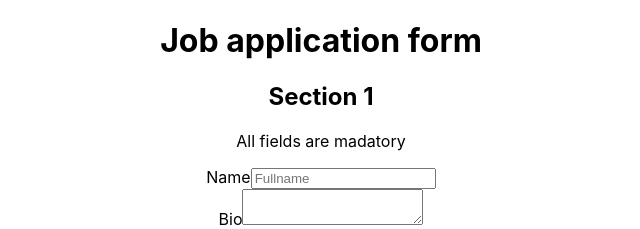
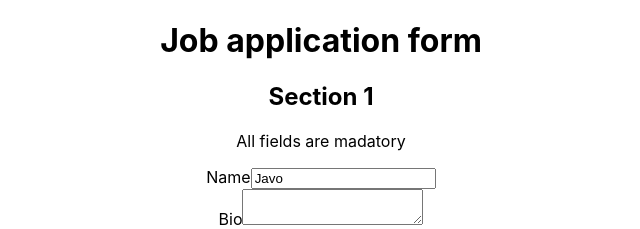
Before and after one commit to javiermarcon/react_testing, a React (Create React App) app: page / in a window 1280 px wide. Shown: the top 229 px of the page, without its empty margins (319-959 px from the left). Built offline with nearby package versions, Linux system fonts and the light colour scheme.

Commit message:
getByDisplayValue

```diff
--- a/src/components/application/application.tsx
+++ b/src/components/application/application.tsx
@@ -7,7 +7,13 @@
             <form>
                 <div>
                     <label htmlFor="name">Name</label>
-                    <input type="text" id="name" placeholder="Fullname" />
+                    <input
+                        type="text"
+                        id="name"
+                        placeholder="Fullname"
+                        value="Javo"
+                        onChange={() => {}}
+                    />
                 </div>
                 <div>
                 <label htmlFor="bio">Bio</label>
```
Also changed, not shown: notas.txt, 1 other file (tests, documents, lock files or other folders).
